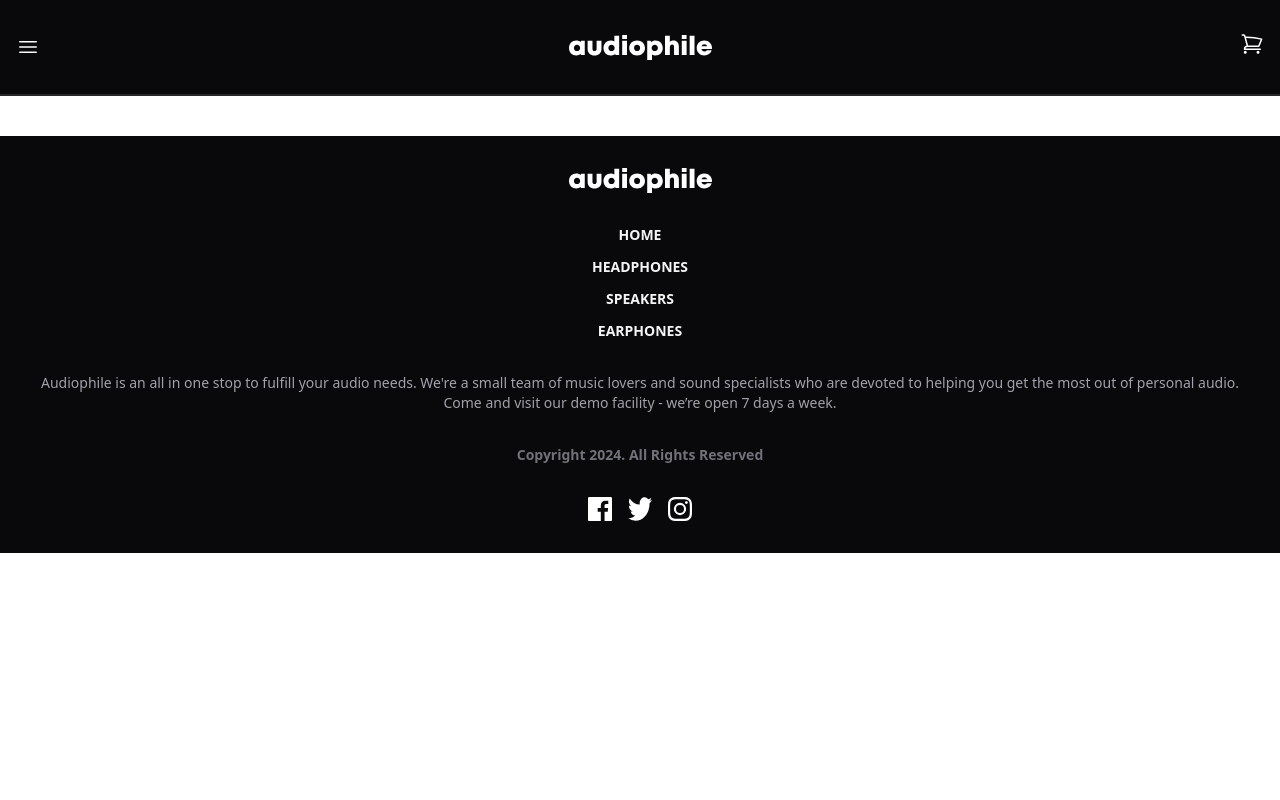
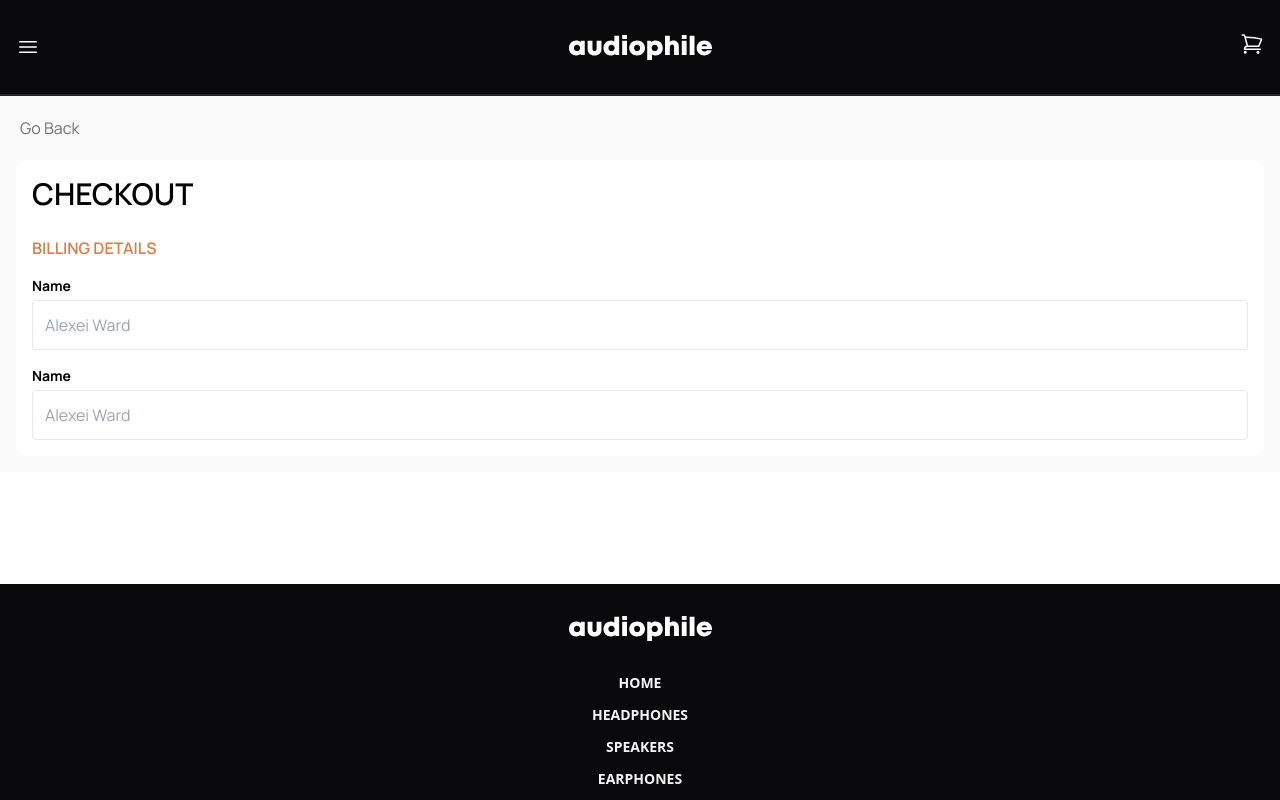
Before and after one commit to jordanheve/audiophile-e-commerce-website, a React (Vite) app: page /checkout in a window 1280 px wide. Shown: the top 800 px of the page. Built offline with nearby package versions, Linux system fonts and the light colour scheme.

Commit message:
feat: Add GoBack component for navigating back in the application

```diff
--- /dev/null
+++ b/src/components/GoBack.tsx
@@ -0,0 +1,13 @@
+
+import { useNavigate } from "react-router-dom";
+export default function GoBack() {
+    const navigate = useNavigate();
+  return (
+    <button
+    onClick={() => navigate(-1)}
+    className="self-start text-zinc-500 hover:bg-zinc-100 p-1"
+  >
+    Go Back
+  </button>
+  )
+}
--- /dev/null
+++ b/src/components/checkout/InfoInput.tsx
@@ -0,0 +1,38 @@
+
+import { useState } from "react";
+type InputInfoProps = {
+    label: string
+    id: string
+    placeholder: string
+    caseType? : string
+}
+
+export default function InfoInput( {label, id, placeholder, caseType = 'text'} : InputInfoProps) {
+    const [inputValue, setInputValue] = useState('');
+
+    const handleChangeNumber = (e: React.ChangeEvent<HTMLInputElement>) => {
+        const value = e.target.value;
+        // Remove any non-numeric characters from the input value
+        const numericValue = value.replace(/[^0-9]/g, '');
+        setInputValue(numericValue)
+    }
+    const handleChange = (e: React.ChangeEvent<HTMLInputElement>) => {
+        setInputValue(e.target.value);
+      };
+    const isNumeric :boolean = caseType == 'numeric';
+    return (
+    <div className="flex flex-col">
+            <label htmlFor="name" className="text-sm font-bold mb-1">
+              {label}
+            </label>
+            <input
+              onChange={isNumeric ? handleChangeNumber : handleChange}
+              id={id}
+              type="text"
+              placeholder={placeholder}
+              className='border p-3 rounded outline-none'
+              value={inputValue}
+            />
+    </div>
+  )
+}
--- a/src/components/header/Cart.tsx
+++ b/src/components/header/Cart.tsx
@@ -51,8 +51,6 @@ export default function Cart() {
               </>
             )}
 
-
-
           </DialogPanel>
         </div>
       </Dialog>
--- a/src/components/productDetail/ProductInfo.tsx
+++ b/src/components/productDetail/ProductInfo.tsx
@@ -1,10 +1,10 @@
 import { Product } from "../../types";
-import { useNavigate } from "react-router-dom";
 import { formatCurrency } from "../../helpers";
 import { useState } from "react";
 import { MinusIcon, PlusIcon } from "@heroicons/react/24/outline";
 
 import { usePurchase } from "../hooks/usePurchase";
+import GoBack from "../GoBack";
 
 
 type ProductInfoProps = {
@@ -14,7 +14,6 @@ type ProductInfoProps = {
 export default function ProductInfo( { product} : ProductInfoProps ) {
     const {dispatch} = usePurchase();
     const [quantity, setQuantity] = useState(1);
-    const navigate = useNavigate();
     const decrease = () => {
     if (quantity > 1) {
         setQuantity(quantity - 1);
@@ -42,12 +41,7 @@ export default function ProductInfo( { product} : ProductInfoProps ) {
       : ["", ""];
   return (
     <section className="pt-28 flex flex-col text-left gap-6">
-        <button
-          onClick={() => navigate(-1)}
-          className="self-start text-zinc-500 hover:bg-zinc-100 p-1"
-        >
-          Go Back
-        </button>
+        <GoBack/>
         <div className="rounded-lg overflow-hidden">
           <img
             className="object-cover w-full h-full max-h-96"
--- a/src/pages/Checkout.tsx
+++ b/src/pages/Checkout.tsx
@@ -1,6 +1,40 @@
+import GoBack from "../components/GoBack";
 
 export default function Checkout() {
+  const inputClass = " border p-3 rounded outline-none";
   return (
-    <div>Checkout</div>
-  )
+    <div className="p-4 pt-28 bg-zinc-50 flex flex-col gap-4">
+      <GoBack />
+      <form action="">
+        <div className="bg-white flex flex-col gap-4 p-4 rounded-xl">
+          <h2 className="uppercase font-semibold text-3xl mb-2">Checkout</h2>
+          <h4 className="text-custom-orange font-semibold uppercase text-md">
+            Billing Details
+          </h4>
+          <div className="flex flex-col">
+            <label htmlFor="name" className="text-sm font-bold mb-1">
+              Name
+            </label>
+            <input
+              id="name"
+              type="text"
+              placeholder="Alexei Ward"
+              className={inputClass}
+            />
+          </div>
+          <div className="flex flex-col">
+            <label htmlFor="name" className="text-sm font-bold mb-1">
+              Name
+            </label>
+            <input
+              id="name"
+              type="email"
+              placeholder="Alexei Ward"
+              className={inputClass}
+            />
+          </div>
+        </div>
+      </form>
+    </div>
+  );
 }
```
